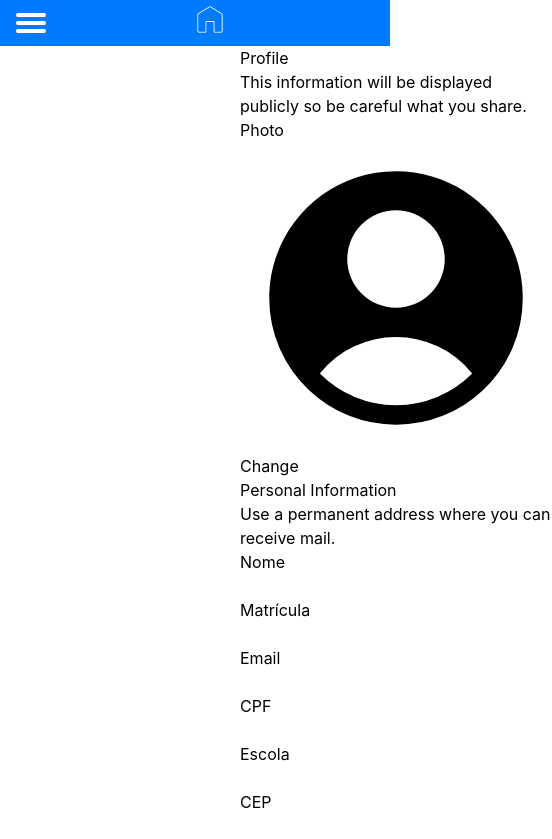
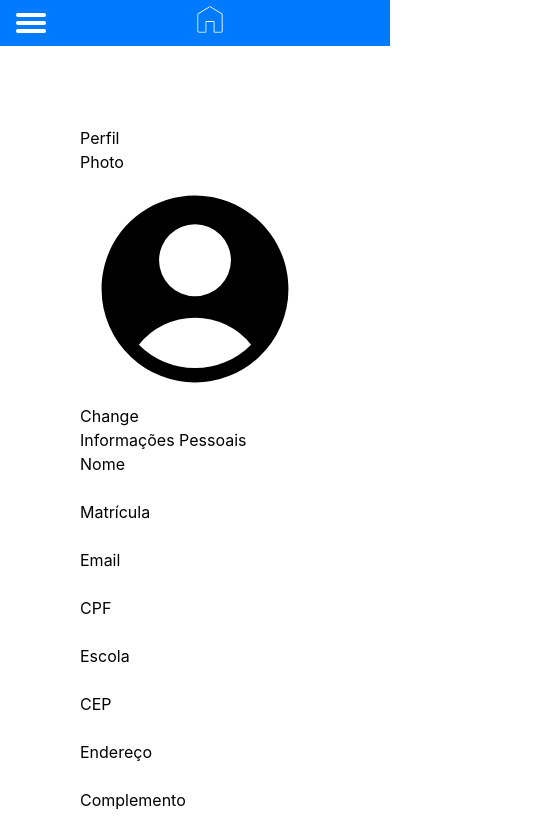
Before and after one commit to emanueljn/frontend-sistema-de-gestao-de-alunos, a Next.js app in the folder sistema-de-gestao-de-alunos/: page /cadastrarAluno in a window 390 px wide. Shown: the top 839 px of the page, 552 px wide, since content can reach past the window. Built offline with nearby package versions, Linux system fonts and the light colour scheme.

Commit message:
fix: corrigir responsividade

```diff
--- a/sistema-de-gestao-de-alunos/src/app/cadastrarAluno/page.js
+++ b/sistema-de-gestao-de-alunos/src/app/cadastrarAluno/page.js
@@ -82,11 +82,7 @@ export default function Example() {
       <Layout>
         <form className={styles.conteudo__principal__formulario} onSubmit={handleSubmit}>
         <div className="border-b border-gray-900/10 pb-12">
-            <h2 className="text-base font-semibold leading-7 text-gray-900">Profile</h2>
-            <p className="mt-1 text-sm leading-6 text-gray-600">
-                This information will be displayed publicly so be careful what you share.
-            </p>
-
+            <h2 className="text-base font-semibold leading-7 text-gray-900">Perfil</h2>
             <div className="mt-10 grid grid-cols-1 gap-x-6 gap-y-8 sm:grid-cols-6">
                 <div className="col-span-full">
                     <label htmlFor="photo" className="block text-sm font-medium leading-6 text-gray-900">
@@ -106,9 +102,7 @@ export default function Example() {
         </div>
 
         <div className="border-b border-gray-900/10 pb-12">
-            <h2 className="text-base font-semibold leading-7 text-gray-900">Personal Information</h2>
-            <p className="mt-1 text-sm leading-6 text-gray-600">Use a permanent address where you can receive mail.</p>
-
+            <h2 className="text-base font-semibold leading-7 text-gray-900">Informações Pessoais</h2>
             <div className="mt-10 grid grid-cols-1 gap-x-6 gap-y-8 sm:grid-cols-6">
                 <div className="sm:col-span-3">
                     <label htmlFor="first-name" className="block text-sm font-medium leading-6 text-gray-900">
--- a/sistema-de-gestao-de-alunos/src/styles/alunos.module.css
+++ b/sistema-de-gestao-de-alunos/src/styles/alunos.module.css
@@ -4,6 +4,7 @@
     flex-direction: column;
     align-items: center;
     justify-content: center;
+    height: 100vh;
     gap: 10rem;
     padding: 3rem;
 }
@@ -66,8 +67,6 @@
     display: flex;
 }
 
-/* Adicione este CSS no seu arquivo de estilos (por exemplo, seu-estilo.module.css) */
-
 /* Estilo básico para o texto de carregamento */
 .loadingText {
     font-size: 20px;
--- a/sistema-de-gestao-de-alunos/src/styles/cadastrarAluno.module.css
+++ b/sistema-de-gestao-de-alunos/src/styles/cadastrarAluno.module.css
@@ -1,6 +1,3 @@
-
 .conteudo__principal__formulario {
-    margin: 15rem;
-    margin-top: 0rem;
-    width: 80%;
+    padding: 5rem;
 }
```
Also changed, not shown: sistema-de-gestao-de-alunos/src/app/alunos/page.js (+0 -16 lines).
